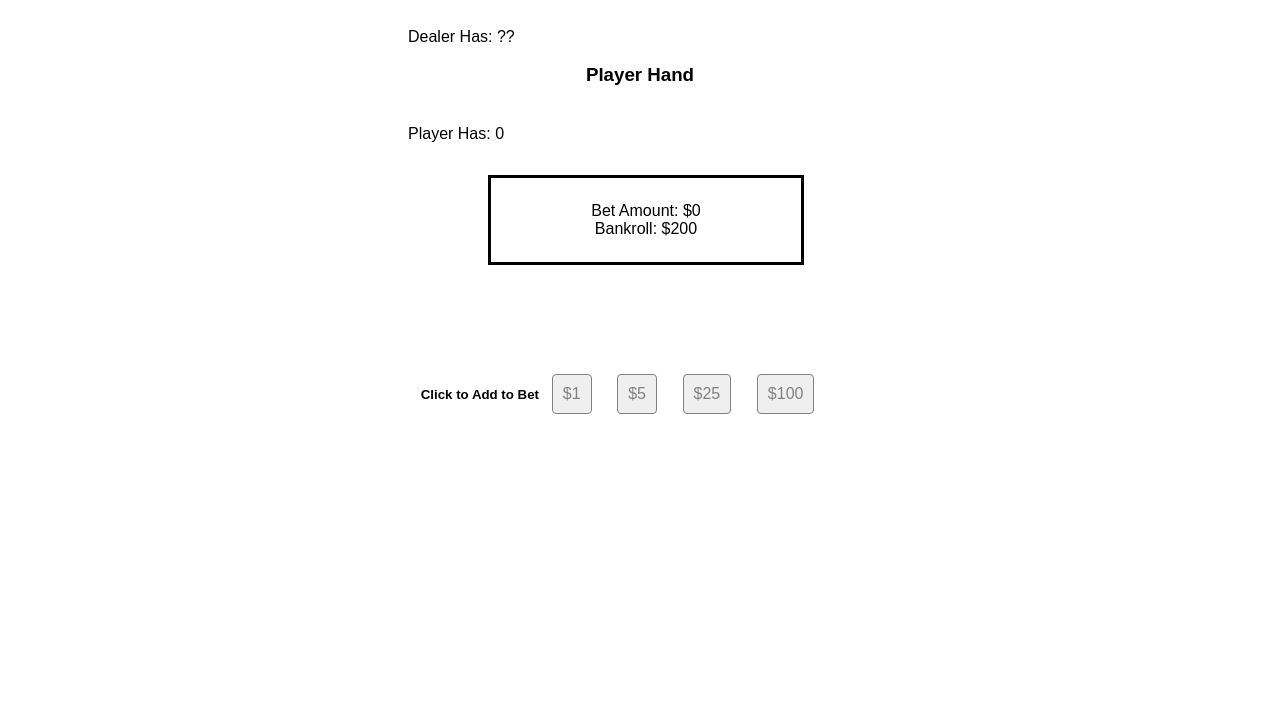
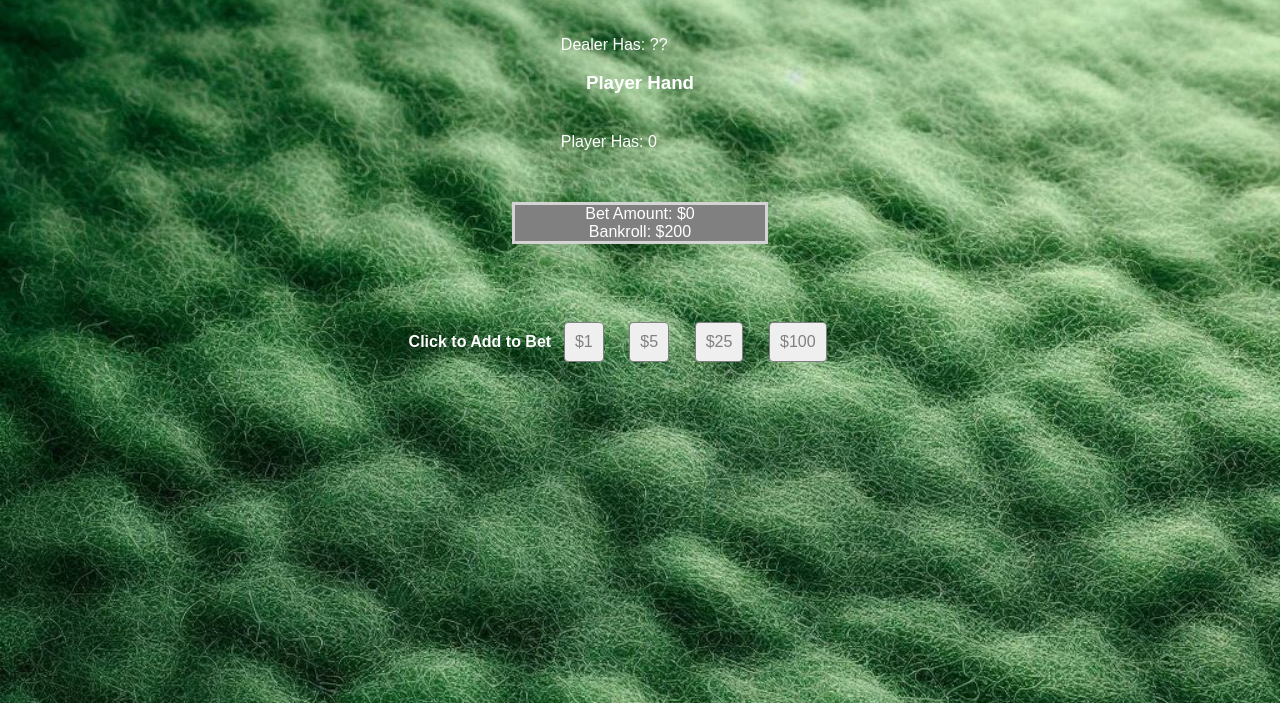
Before and after one commit to galichinsky/blackjack, a plain HTML site: page index.html in a window 1280 px wide. Shown: the part 113-829 px from the top of the page. Drawn offline with Linux system fonts and the light colour scheme.

Commit message:
almost complete BJ

```diff
--- a/css/card-library/css/cardstarter.css
+++ b/css/card-library/css/cardstarter.css
@@ -7,8 +7,8 @@
   /* Set the card's dimensions, and size it relative to
      it's font size. */
   font-size: inherit;
-  width: 5.3em;
-  height: 7.0em;
+  width: 10em;
+  height: 14.0em;
   /* Add a default background color and border. */
   background-color: #fff;
   border-radius: 0.20em;
--- a/css/main.css
+++ b/css/main.css
@@ -5,7 +5,15 @@
 body {
   height: 100vh;
   font-family: sans-serif;
-
+  background-image: url("./BlackjackBG.png");
+  background-size: cover;
+}
+.main-container {
+  display: flex;
+  flex-direction: column;
+  justify-content: center;
+  align-items: center;
+  color: white;
 }
 
 .card-container {
@@ -38,6 +46,7 @@ button:hover {
   justify-content: center;
   align-items: center;
   padding: 2vmax;
+
 }
 #bet-controls button {
   margin: 0 1vmax;
@@ -51,21 +60,18 @@ h3 {
   text-align: center;
 }
 
-#dealer-has {
-  padding-left: 25em;
-}
 
-#player-has {
-  padding-left: 25em;
-}
-
-.bank {
-  text-align: center;
-  margin: 2em 30em;
-  border: solid black;
-  width: 25%;
-  padding: 1.5em;
-
+ .bank {
+  display: flex;
+  flex-direction: column;
+  align-items: center;
+  align-self: center;
+  /* margin: 2em 30em; */
+  border: solid rgba(221, 220, 220, 0.91);
+  background-color: grey;
+  width: 50%;
+  /* padding: 1.5em; */
+  margin-top: 10%;
 }
 
 
@@ -73,6 +79,7 @@ h3 {
   display: flex;
   justify-content: center;
   align-items: center;
+  margin-bottom: 2em;
 }
 
 #hand-over-controls {
@@ -80,5 +87,16 @@ h3 {
   flex-direction: column;
   justify-content: center;
   align-items: center;
-  padding-right: 2em
+  padding-right: 2em;
+  margin-bottom: 2em;
 }
+
+.controls-container  {
+  display: flex;
+  flex-direction: column;
+}
+
+h4 {
+  border-color: black;
+  ;
+}
--- a/index.html
+++ b/index.html
@@ -9,6 +9,7 @@
     <script defer src="js/main.js"></script>
   </head>
   <body class="flex-ctr">
+    <div class="main-container">
     <div>
       <h1 id="msg"></h1>
       <h3>Dealer Hand</h3>
@@ -26,17 +27,19 @@
       <section id="hand-over-controls">
         <button id="deal-btn">Deal</button>
         <div id="bet-controls">
-          <h5>Click to Add to Bet</h5>
+          <h4>Click to Add to Bet</h4>
           <button>$1</button>
           <button>$5</button>
           <button>$25</button>
           <button>$100</button>
         </div>
+
       </section>
       <section id="hand-active-controls">
         <button id="stand-btn">Stand</button>
         <button id="hit-btn">Hit</button>
       </section>
     </div>
+  </div>
   </body>
 </html>
```
Also changed, not shown: css/BlackjackBG.png (added).
